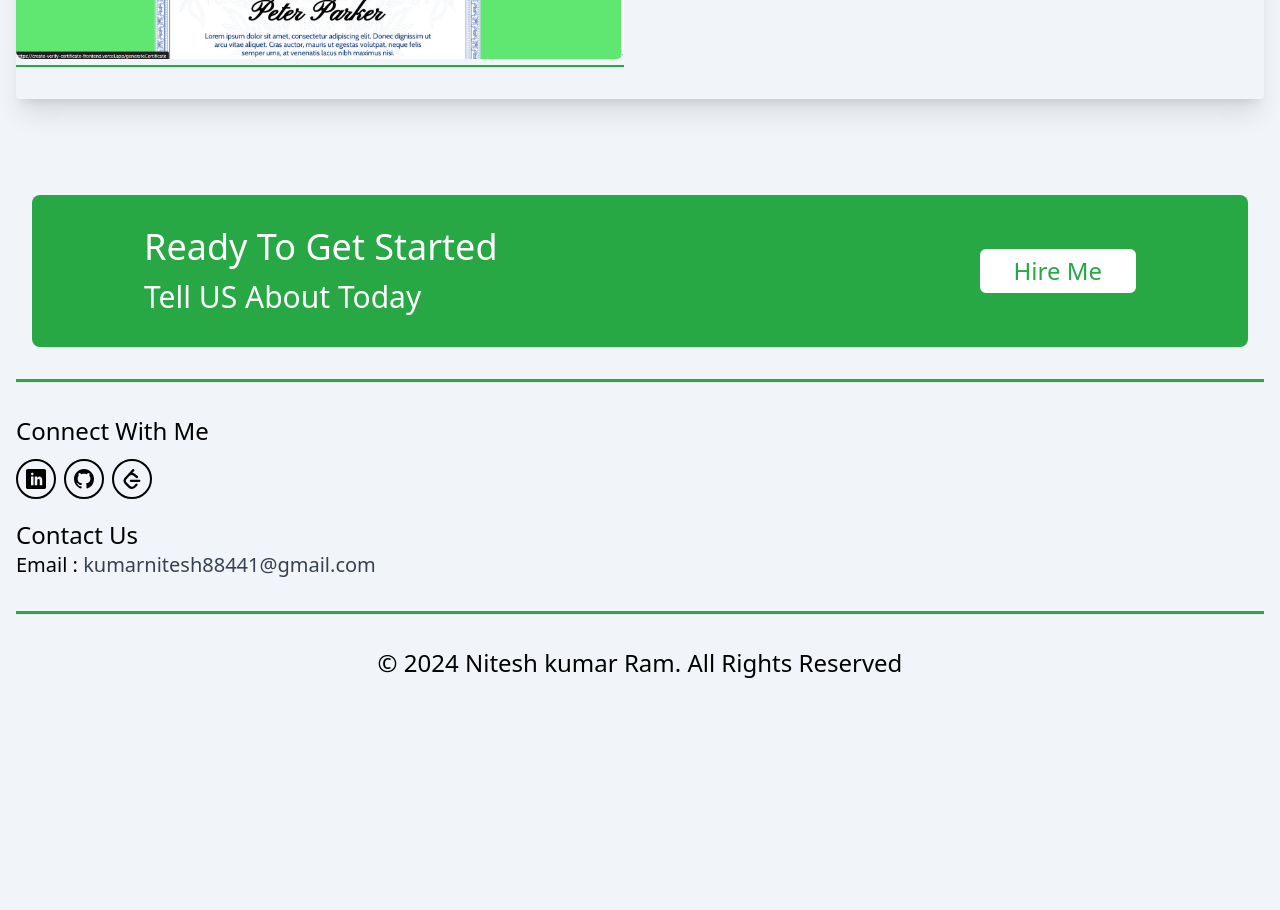
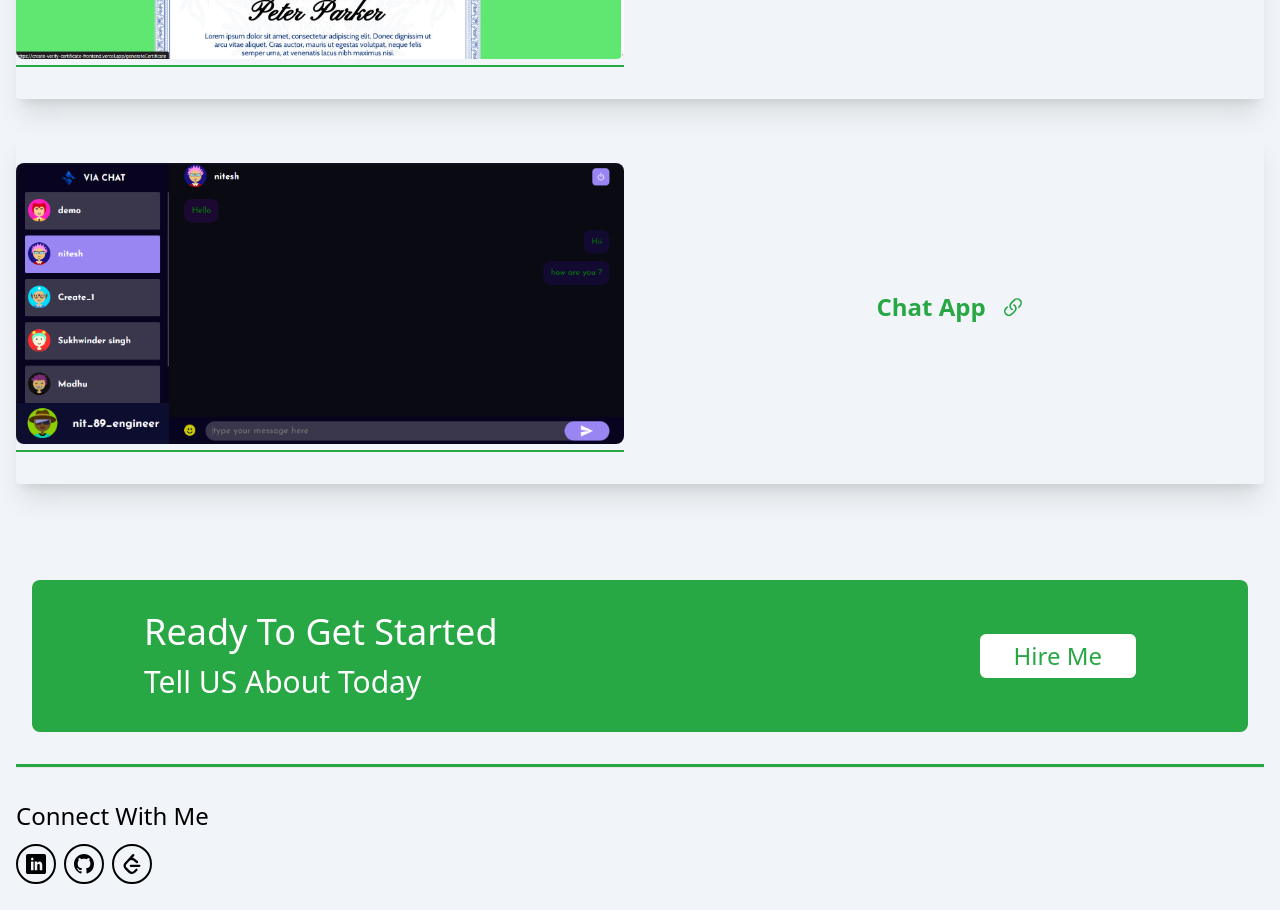
Before and after one commit to Nitesh8877/nitesh-portfolio, a React (Vite) app: page /about in a window 1280 px wide. Shown: the part 1260-2170 px from the top of the page. Before the commit the page ends 1955 px from the top, so only its background shows below. Built offline with nearby package versions, Linux system fonts and the light colour scheme.

Commit message:
add one project

```diff
--- a/src/components/utility/ProjectData.js
+++ b/src/components/utility/ProjectData.js
@@ -15,7 +15,14 @@ export const ProjectData = [
     image: "/images/certificate.png",
     reverse: false,
     latest: true,
-
+  },
+  {
+    id: 2,
+    title: "Chat App",
+    link: "https://chat-sandy-one.vercel.app/",
+    image: "/images/chat.png",
+    reverse: false,
+    latest: true,
   },
 
 ];
```
Also changed, not shown: public/images/chat.png (added), src/components/LatestProduct.jsx (line endings or trailing spaces).
